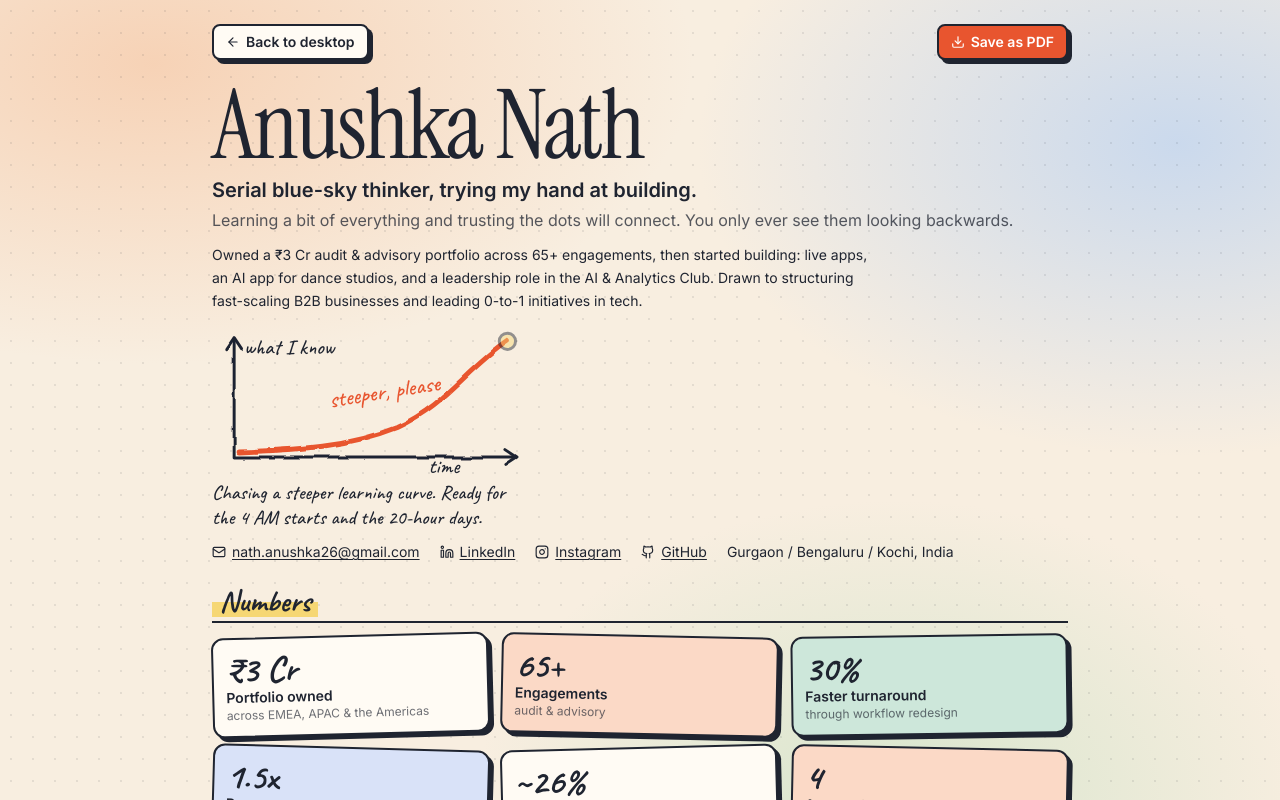
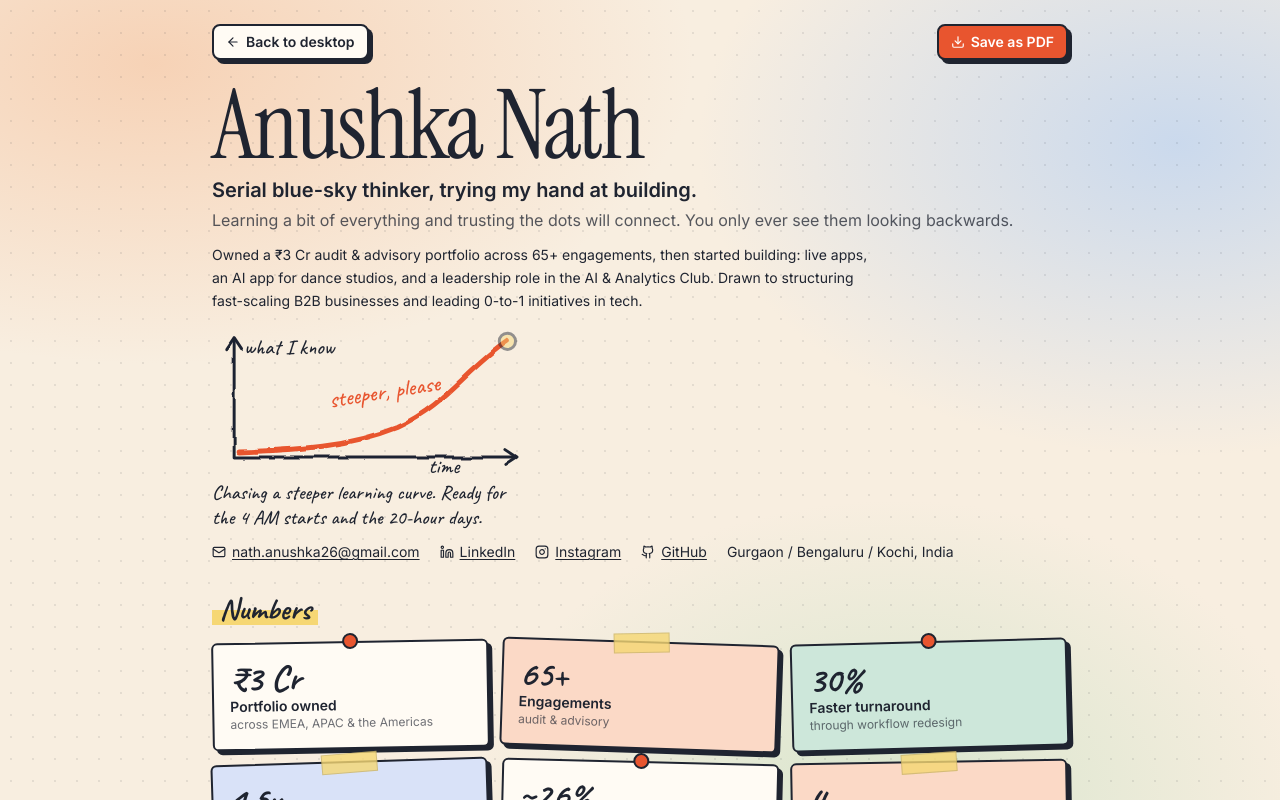
Before and after one commit to anushkanath20032008/anushka-portfolio, a React (Vite) app: page /skim in a window 1280 px wide. Built offline with nearby package versions, Linux system fonts and the light colour scheme; no server answers; the database is empty.

Commit message:
Skim page: sticky-note and tile sections
Co-Authored-By: Claude Sonnet 5.5 <noreply@anthropic.com>

```diff
--- a/src/index.css
+++ b/src/index.css
@@ -75,6 +75,7 @@
 @media print {
   html, body, #root { height: auto; overflow: visible; background: #fff; }
   .no-print { display: none !important; }
+  .skim-tile { transform: none !important; opacity: 1 !important; box-shadow: none !important; break-inside: avoid; }
   .skim-root { position: static !important; overflow: visible !important; }
 }
 
--- a/src/pages/SkimPage.tsx
+++ b/src/pages/SkimPage.tsx
@@ -5,9 +5,32 @@ import { ArrowLeft, Download, Github, Instagram, Linkedin, Mail } from 'lucide-r
 import { useContent } from '../lib/content';
 import { LearningCurve } from '../desktop/LearningCurve';
 
+const PALETTE = ['#FBE58A', '#BFE5D0', '#F7C3D1', '#D9E2F8', '#FBD9C6'];
+const TILT = [-1.8, 1.4, -1, 1.9, -1.5];
+
+/** A sticky-note / tile card with tape or a pin, springing in and straightening on hover. */
+const Tile: React.FC<{ i?: number; tone?: string; pin?: boolean; className?: string; children: React.ReactNode }> = ({ i = 0, tone, pin, className = '', children }) => (
+  <motion.div
+    initial={{ opacity: 0, y: 24, rotate: 0 }}
+    whileInView={{ opacity: 1, y: 0, rotate: TILT[i % TILT.length] }}
+    viewport={{ once: true }}
+    transition={{ type: 'spring', stiffness: 170, damping: 14, delay: (i % 3) * 0.08 }}
+    whileHover={{ rotate: 0, y: -4, scale: 1.02 }}
+    className={`skim-tile relative rounded-md border-2 border-[#1F2430] p-4 paper-shadow ${className}`}
+    style={{ background: tone ?? PALETTE[i % PALETTE.length] }}
+  >
+    {pin ? (
+      <span aria-hidden className="no-print absolute -top-2.5 left-1/2 h-4 w-4 -translate-x-1/2 rounded-full border-2 border-[#1F2430] bg-[#E8552F]" />
+    ) : (
+      <span aria-hidden className="no-print absolute -top-2.5 left-1/2 h-5 w-14 -translate-x-1/2 rotate-[-3deg] border border-[#1F2430]/15 bg-[#F6D774]/80" />
+    )}
+    {children}
+  </motion.div>
+);
+
 const Section: React.FC<{ title: string; children: React.ReactNode }> = ({ title, children }) => (
-  <section className="mt-6">
-    <h2 className="mb-3 border-b-2 border-[#1F2430] pb-1">
+  <section className="mt-8">
+    <h2 className="mb-4">
       <span className="marker-hl font-hand text-3xl font-bold leading-none">{title}</span>
     </h2>
     {children}
@@ -67,68 +90,75 @@ export const SkimPage: React.FC = () => {
         <Section title="Numbers">
           <div className="grid grid-cols-2 gap-3 sm:grid-cols-3">
             {content.metrics.map((m, i) => (
-              <motion.div
-                key={m.label}
-                initial={{ opacity: 0, y: 20, rotate: 0 }}
-                animate={{ opacity: 1, y: 0, rotate: [-1.5, 1.2, -0.8, 1.6][i % 4] }}
-                transition={{ type: 'spring', stiffness: 180, damping: 14, delay: 0.05 * i }}
-                whileHover={{ rotate: 0, y: -4, scale: 1.04 }}
-                className="rounded-xl border-2 border-[#1F2430] p-3 paper-shadow"
-                style={{ background: ['#FFFBF4', '#FBD9C6', '#CDE7DA', '#D9E2F8'][i % 4] }}
-              >
+              <Tile key={m.label} i={i + 2} tone={['#FFFBF4', '#FBD9C6', '#CDE7DA', '#D9E2F8'][i % 4]} pin={i % 2 === 0}>
                 <p className="font-hand text-4xl font-bold leading-none">{m.value}</p>
                 <p className="text-sm font-semibold">{m.label}</p>
                 {m.sublabel && <p className="text-xs text-[#1F2430]/65">{m.sublabel}</p>}
-              </motion.div>
+              </Tile>
             ))}
           </div>
         </Section>
 
         <Section title="Right now">
-          <ul className="space-y-1 text-sm">
-            {content.now.map((n) => (
-              <li key={n.id}>
-                <span className="font-semibold">{n.label}:</span> {n.statusText}
-              </li>
+          <div className="grid gap-5 sm:grid-cols-3">
+            {content.now.map((n, i) => (
+              <Tile key={n.id} i={i}>
+                <p className="font-mono text-[10px] uppercase tracking-wide text-[#1F2430]/60">{n.kind === 'building' ? 'building' : n.kind === 'role' ? 'new role' : 'now'}</p>
+                <p className="font-hand text-2xl font-bold leading-[0.95]">{n.label}</p>
+                <p className="mt-1 text-sm leading-snug">{n.statusText}</p>
+              </Tile>
             ))}
-          </ul>
+          </div>
         </Section>
 
         {crowe && (
           <Section title="Experience">
-            <p className="font-semibold">
-              {crowe.org} · {crowe.role}
-            </p>
-            <p className="text-xs text-[#1F2430]/65">{[crowe.period, crowe.location].filter(Boolean).join(' · ')}</p>
-            {crowe.body.summary && <p className="mt-2 text-sm leading-relaxed">{crowe.body.summary}</p>}
-            {crowe.body.result && <p className="mt-1 text-sm font-semibold">{crowe.body.result}</p>}
-            <p className="mt-2 text-xs">
-              <Link to="/f/work-experience" className="no-print underline underline-offset-2">
-                Full experience on the desktop
-              </Link>
-            </p>
+            <Tile pin tone="#FFFBF4">
+              <p className="font-display text-3xl leading-none">{crowe.org}</p>
+              <p className="mt-1 font-hand text-xl leading-tight">{[crowe.role, crowe.period, crowe.location].filter(Boolean).join(' · ')}</p>
+              {crowe.body.summary && <p className="mt-2 text-sm leading-relaxed">{crowe.body.summary}</p>}
+              {crowe.body.metrics && (
+                <div className="mt-3 flex flex-wrap gap-2">
+                  {crowe.body.metrics.map((m, i) => (
+                    <span key={m} className="rounded-full border-2 border-[#1F2430] px-2.5 py-0.5 text-xs font-semibold" style={{ background: PALETTE[i % PALETTE.length] }}>
+                      {m}
+                    </span>
+                  ))}
+                </div>
+              )}
+              <p className="mt-3 text-xs">
+                <Link to="/f/work-experience" className="no-print underline underline-offset-2">
+                  Full experience on the desktop
+                </Link>
+              </p>
+            </Tile>
           </Section>
         )}
 
         <Section title="Builds">
-          <ul className="space-y-1 text-sm">
-            {builds.map((b) => (
-              <li key={b.id}>
-                <span className="font-semibold">{b.title}</span>
-                {b.status ? ` (${b.status})` : ''}: {b.body.summary}
-              </li>
+          <div className="grid gap-5 sm:grid-cols-2">
+            {builds.map((b, i) => (
+              <Tile key={b.id} i={i + 1} pin={i % 2 === 1}>
+                <div className="flex flex-wrap items-center gap-2">
+                  <p className="font-display text-2xl leading-none">{b.title}</p>
+                  {b.status && <span className="rounded-full border-2 border-[#1F2430] bg-[#FFFBF4] px-2 py-0 text-[10px] font-bold uppercase tracking-wide">{b.status}</span>}
+                </div>
+                <p className="mt-1.5 text-sm leading-snug">{b.body.summary}</p>
+              </Tile>
             ))}
-          </ul>
+          </div>
         </Section>
 
         <Section title="Education">
-          <ul className="space-y-1 text-sm">
-            {education.map((e) => (
-              <li key={e.id}>
-                <span className="font-semibold">{e.org}</span>, {e.title} ({e.period})
-              </li>
+          <div className="grid gap-5 sm:grid-cols-3">
+            {education.map((e, i) => (
+              <Tile key={e.id} i={i + 3} tone={['#D9E2F8', '#FBD9C6', '#CDE7DA'][i % 3]}>
+                <p className="font-display text-xl leading-tight">{e.org}</p>
+                <p className="text-sm leading-snug">{e.title}</p>
+                <p className="mt-1 font-hand text-lg leading-none text-[#1F2430]/70">{e.period}</p>
+              </Tile>
             ))}
-          </ul>
+          </div>
         </Section>
       </div>
     </div>
```
